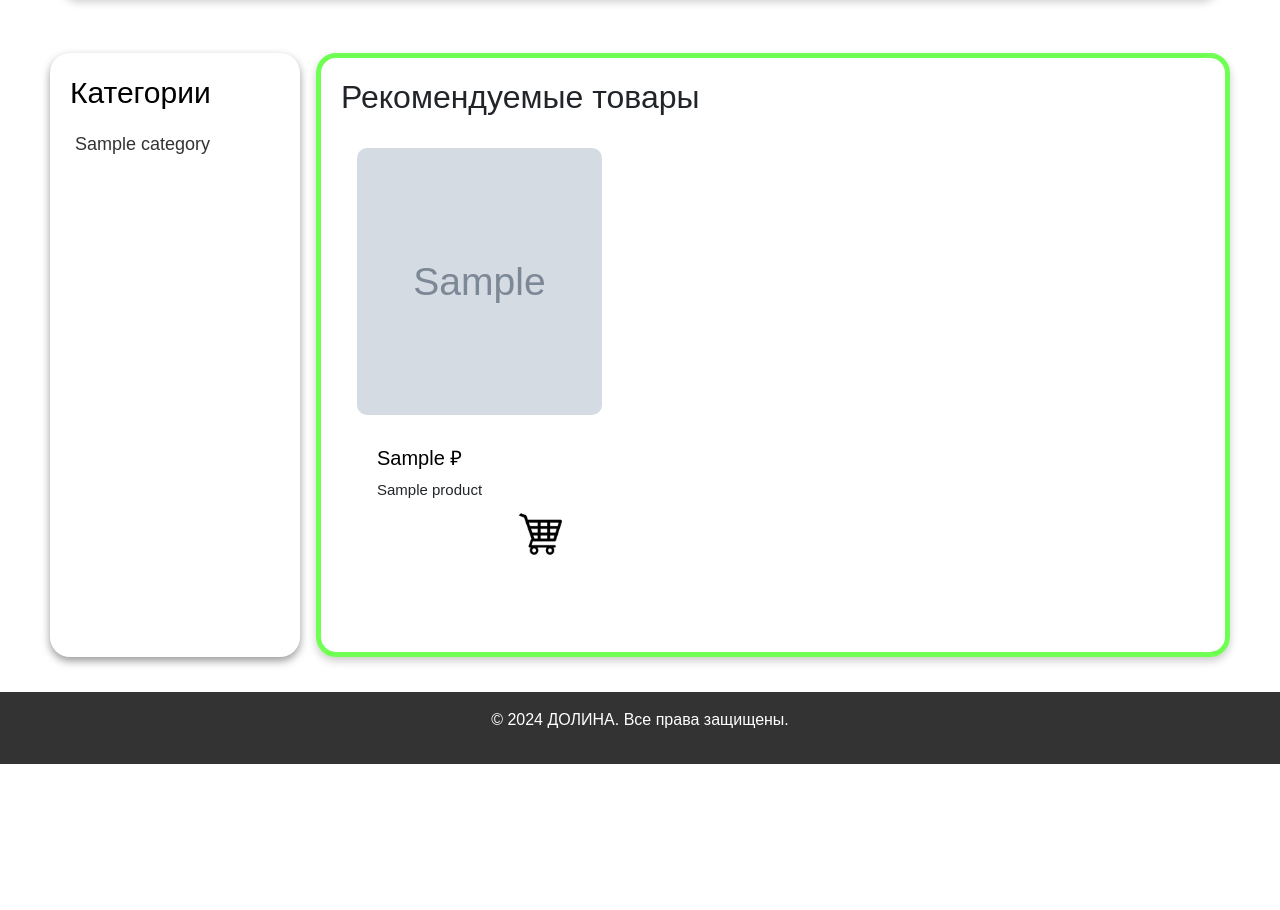
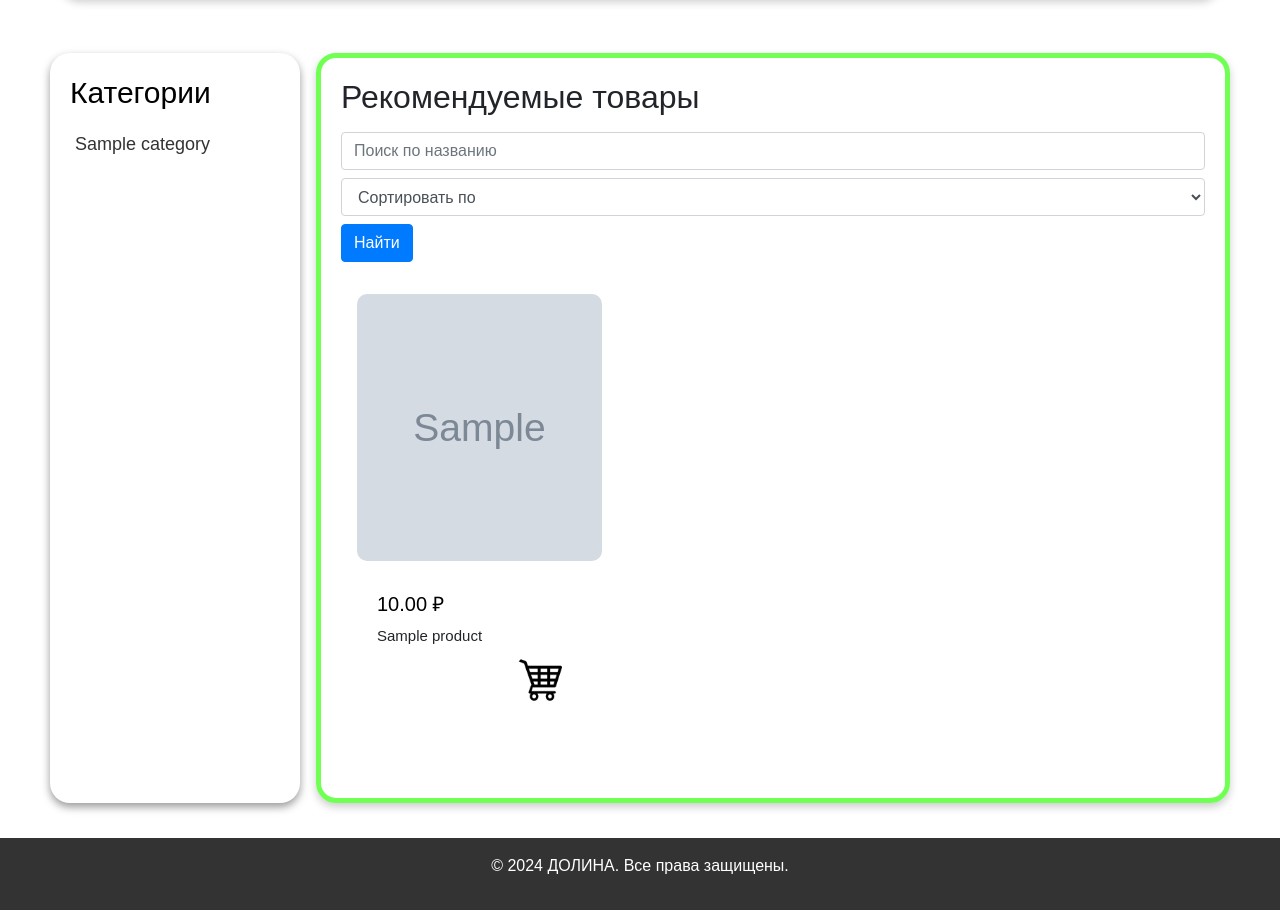
Before and after one commit to dashapupupu/individualproject, a Django app: page / in a window 1280 px wide. Shown: the part 405-1315 px from the top of the page. Before the commit the page ends 1169 px from the top, so only its background shows below. Run offline with Django 4.2, Linux system fonts and the light colour scheme; tables that the repository leaves empty hold one stand-in row (values such as "Sample post"); grey boxes marked "Sample" are stand-in pictures; some libraries are stand-ins or nearby versions; some web fonts are replaced.

Commit message:
детальки маленькие

```diff
--- a/onlineshop/shop/models.py
+++ b/onlineshop/shop/models.py
@@ -15,11 +15,13 @@ class Proizvoditel(models.Model):
     return self.name
 
 class Products(models.Model):
- name = models.CharField(max_length=100, help_text="Введите название продукта: ", verbose_name="Название продукта")
- price = models.CharField(max_length=100, help_text="Введите цену продукта: ", verbose_name="Цена")
- categories = models.ForeignKey('categories', on_delete=models.CASCADE, help_text="Выберите категорию продукта: ", verbose_name="Категория", null=True)
- image = models.ImageField(upload_to='products/')
- proizvoditel = models.ForeignKey('proizvoditel', on_delete=models.CASCADE, help_text="Выберите производителя: ", verbose_name="Производитель", null=True)
- kcal = models.PositiveIntegerField(help_text="Введите калорийность продукта: ", verbose_name="Калорийность", null=True, blank=True)
- def __str__(self):
-    return self.name
+    name = models.CharField(max_length=100, help_text="Введите название продукта: ", verbose_name="Название продукта")
+    price = models.DecimalField(max_digits=10, decimal_places=2, help_text="Введите цену продукта: ", verbose_name="Цена")
+    discount = models.DecimalField(max_digits=5, decimal_places=2, default=0, help_text="Введите скидку на продукт: ", verbose_name="Скидка")
+    description = models.TextField(help_text="Введите описание продукта: ", verbose_name="Описание", default='Описание отсутствует.')
+    categories = models.ForeignKey('Categories', on_delete=models.CASCADE, help_text="Выберите категорию продукта: ", verbose_name="Категория", null=True)
+    image = models.ImageField(upload_to='products/')
+    proizvoditel = models.ForeignKey('Proizvoditel', on_delete=models.CASCADE, help_text="Выберите производителя: ", verbose_name="Производитель", null=True)
+
+    def __str__(self):
+        return self.name
--- a/onlineshop/shop/templates/index.html
+++ b/onlineshop/shop/templates/index.html
@@ -79,18 +79,50 @@
                 </aside>
                 <section class="products">
                     <h2>Рекомендуемые товары</h2>
+
+                    <!-- кусок поиска -->
+                    <form method="get" class="mb-3">
+                        <input type="text" name="search" placeholder="Поиск по названию" class="form-control" value="{{ request.GET.search }}">
+                        <select name="sort" class="form-control mt-2">
+                            <option value="">Сортировать по</option>
+                            <option value="asc" {% if request.GET.sort == 'asc' %}selected{% endif %}>Цене: по возрастанию</option>
+                            <option value="desc" {% if request.GET.sort == 'desc' %}selected{% endif %}>Цене: по убыванию</option>
+                        </select>
+                        <input type="hidden" name="category" value="{{ request.GET.category }}">
+                        <button type="submit" class="btn btn-primary mt-2">Найти</button>
+                    </form>
+
                     <div class="row">
                         {% for product in products %}
                             <div class="col-md-3">
                                 <div class="card product">
-                                     <img src="{{ product.image.url }}" alt="{{ product.name }}">
+                                     <img src="{{ product.image.url }}" alt="{{ product.name }}" data-toggle="modal" data-target="#productModal{{ product.id }}">
                                     <div class="card-body">
                                         <p class="card-text">{{ product.price }} ₽</p>
                                         <h5 class="card-title">{{ product.name }}</h5>
-
                                         <a href="#">
                                             <img src="static/images/korzina.png" alt="картинки">
-                                          </a>
+                                        </a>
+                                    </div>
+                                </div>
+                            </div>
+
+                            <!-- всплывающее окно -->
+                            <div class="modal fade" id="productModal{{ product.id }}" tabindex="-1" role="dialog" aria-labelledby="productModalLabel{{ product.id }}" aria-hidden="true">
+                                <div class="modal-dialog" role="document">
+                                    <div class="modal-content">
+                                        <div class="modal-header">
+                                            <h5 class="modal-title" id="productModalLabel{{ product.id }}">{{ product.name }}</h5>
+                                            <button type="button" class="close" data-dismiss="modal" aria-label="Close">
+                                                <span aria-hidden="true">&times;</span>
+                                            </button>
+                                        </div>
+                                        <div class="modal-body">
+                                            <img src="{{ product.image.url }}" alt="{{ product.name }}" class="img-fluid">
+                                            <p><strong>Цена:</strong> {{ product.price }} ₽</p>
+                                            <p><strong>Описание:</strong> {{ product.description }}</p>
+                                            <p><strong>Скидка:</strong> {{ product.discount }}%</p>
+                                        </div>
                                     </div>
                                 </div>
                             </div>
--- a/onlineshop/shop/views.py
+++ b/onlineshop/shop/views.py
@@ -16,18 +16,30 @@ def contact(request):
 
 
 def index(request):
-    categories_list = Categories.objects.all()# получка всех категорий
-    all_products = Products.objects.all() # получка всех продуктов
+    categories_list = Categories.objects.all()  # все категории
+    all_products = Products.objects.all()  # все запросы
+
+    # получени параметра из запроса
+    category_id = request.GET.get('category')
+    search_query = request.GET.get('search', '')
+    sort_option = request.GET.get('sort', '')
+
+    # фильтр по категории
+    if category_id:
+        products = all_products.filter(categories_id=category_id)
+    else:
+        products = all_products  # Если не выбрано
+
+    # нечувств регистр
+    if search_query:
+        products = products.filter(name__icontains=search_query)
 
 
-    #проверкрка
-    category_id = request.GET.get('category')
-
-    #вывод
-    if category_id:
-        products = Products.objects.filter(categories_id=category_id)
-    else:
-        products = all_products # если не выбрано
+    # фильтр по цене
+    if sort_option == 'asc':
+        products = products.order_by('price')  # по возрастанию
+    elif sort_option == 'desc':
+        products = products.order_by('-price')  # по убыванию
 
     context = {
         'products': products,
```
Also changed, not shown: onlineshop/shop/migrations/0011_remove_products_kcal_products_description_and_more.py (added).
